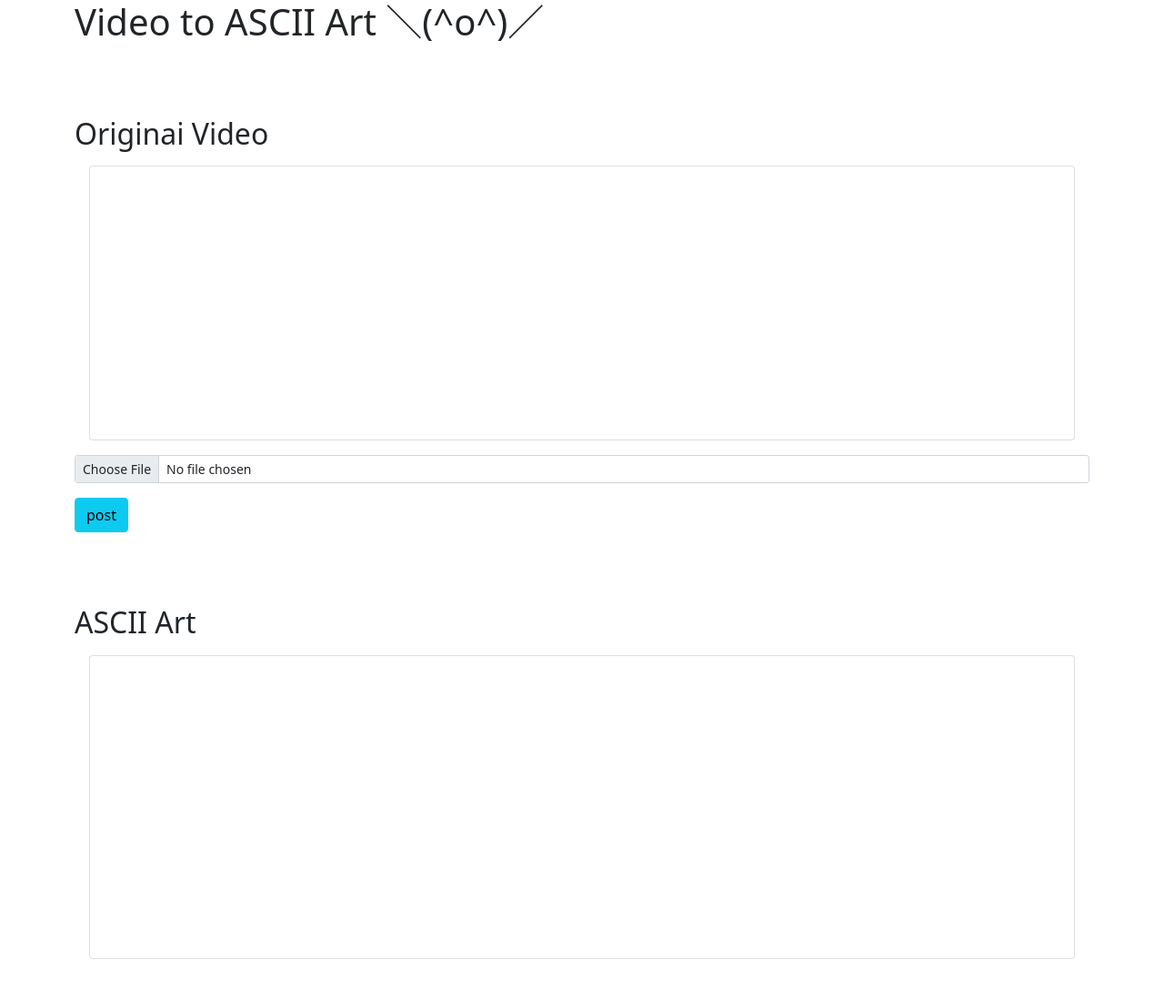
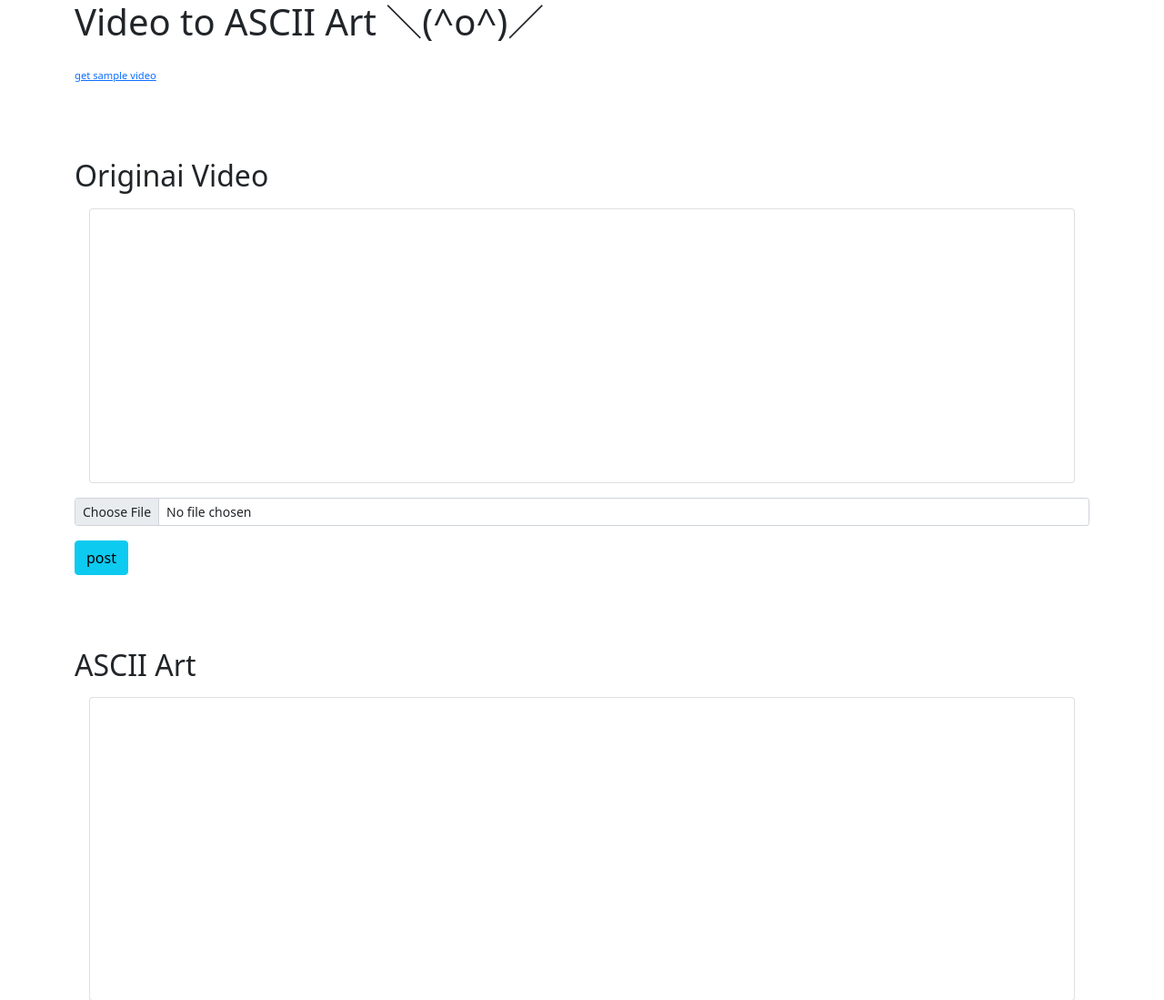
Before and after one commit to kemkemG0/HackCamp2021, a plain HTML site: page fast-app/templates/index.html in a window 1280 px wide. Shown: the top 1099 px of the page at 91% size. Drawn offline with nearby package versions, Linux system fonts and the light colour scheme.

Commit message:
fixed  "GET /favicon.ico HTTP/1.1" 404 Not Found" error, and added link to get a sample video

```diff
--- a/fast-app/templates/index.html
+++ b/fast-app/templates/index.html
@@ -1,6 +1,7 @@
 <!DOCTYPE html>
 <html lang="en">
 <head>
+    <link rel="shortcut icon" href="#">
     <meta charset="UTF-8">
     <meta http-equiv="X-UA-Compatible" content="IE=edge">
     <meta name="viewport" content="width=device-width, initial-scale=1.0">
@@ -15,7 +16,9 @@
     <div class="container" style="width: 100%;">
 
         <h1>Video to ASCII Art ＼(^o^)／</h1>
-
+        <h2>
+            <a style="font-size:35%" href="https://sample-videos.com/" target="_blank">get sample video</a>
+        </h2>
         <div class="row" style="margin-top: 5rem;margin-bottom: 5rem;">
             <div class="col">
                 <h2>Originai Video</h2>
```
